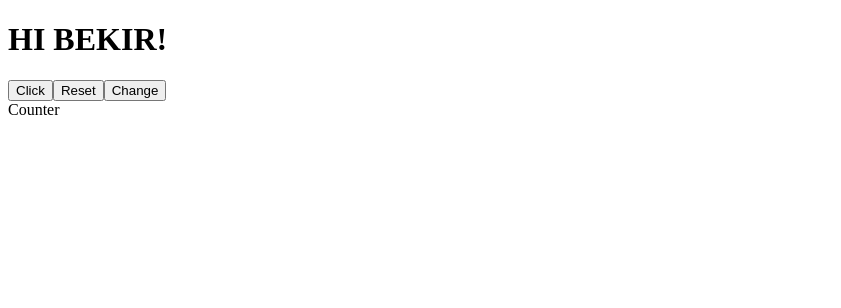
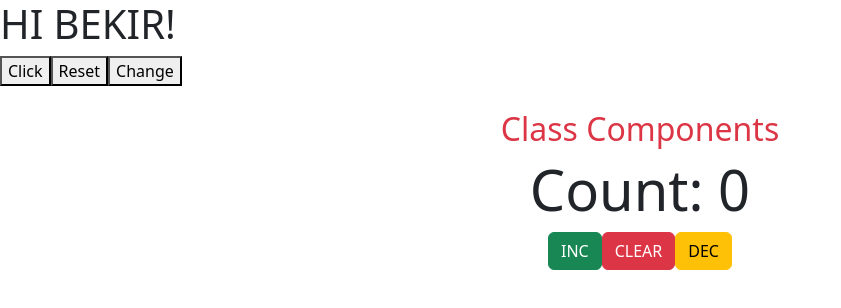
Before and after one commit to Bskasan/React_Practises, a React (Create React App) app in the folder rc_05_events-usestatehook/: page / in a window 1280 px wide. Shown: the top 308 px of the page, without its empty margins (0-841 px from the left). Built offline with nearby package versions, Linux system fonts and the light colour scheme.

Commit message:
bootstrap added

```diff
--- a/rc_05_events-usestatehook/src/components/2-classComponent/Counter.jsx
+++ b/rc_05_events-usestatehook/src/components/2-classComponent/Counter.jsx
@@ -13,7 +13,15 @@ import React from "react";
 
 export class Counter extends React.Component {
   render() {
-    return <div>Counter</div>;
+    return (
+      <div className="container text-center mt-4">
+        <h2 className="text-danger">Class Components</h2>
+        <h1 className="display-4">Count: 0</h1>
+        <button className="btn btn-success">INC</button>
+        <button className="btn btn-danger">CLEAR</button>
+        <button className="btn btn-warning">DEC</button>
+      </div>
+    );
   }
 }
 
```
Also changed, not shown: rc_05_events-usestatehook/src/index.js (+5 -5 lines).
